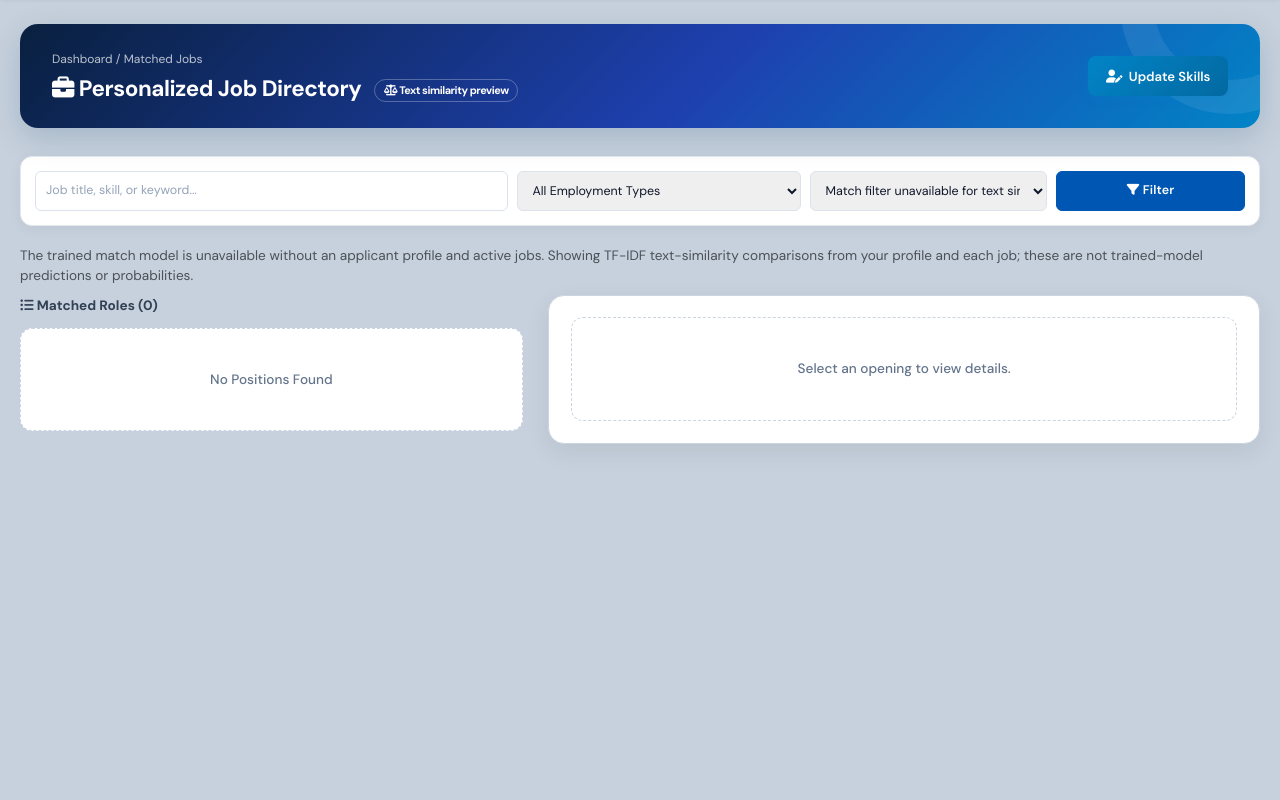
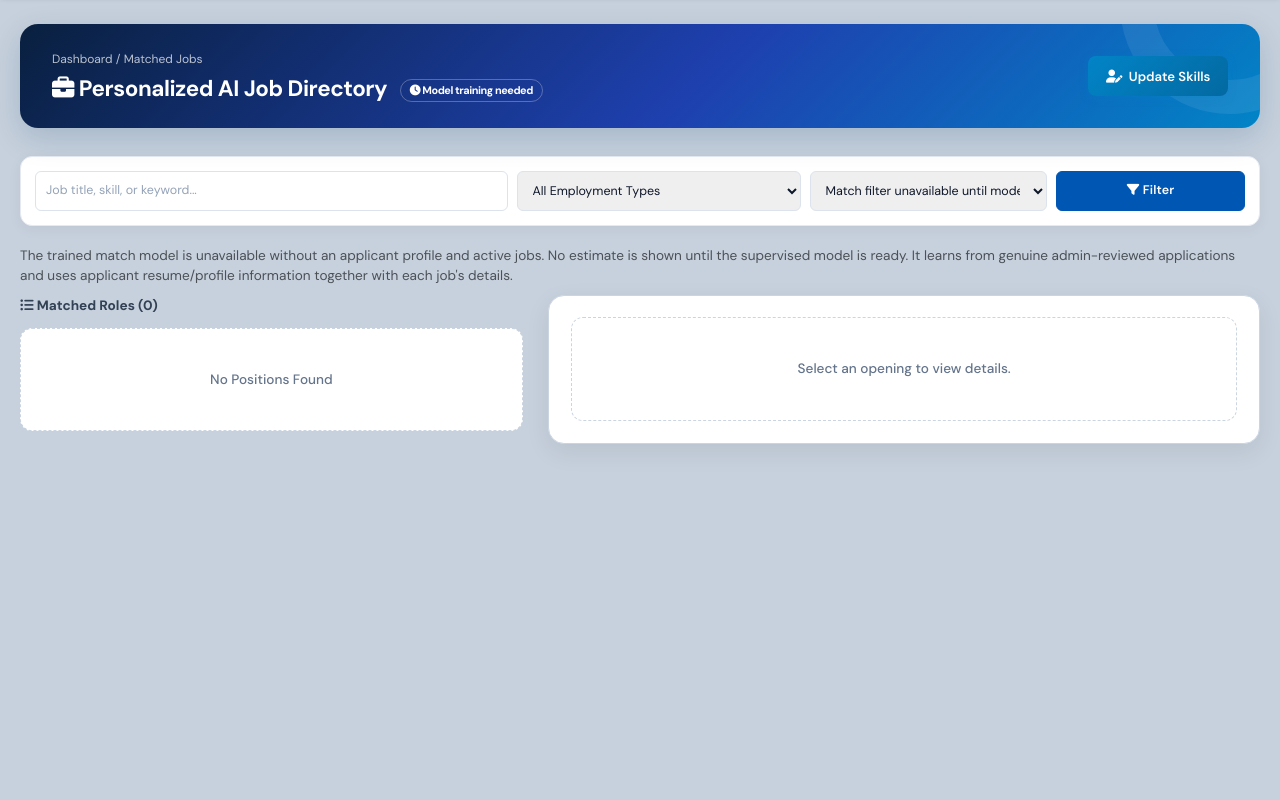
Before and after one commit to Obsianamichaelaaron/MIC, a Django app: page /applicant/jobs/ in a window 1280 px wide. Shown: the part 70-870 px from the top of the page. Run offline with Django 5.2, Linux system fonts and the light colour scheme; data that the repository does not hold is empty; parts of the project's set-up code (start-up, migrations or seed data) failed here and were passed over; some web fonts are replaced.

Commit message:
Remove similarity fallback from applicant job scores
Co-authored-by: Copilot <223556219+Copilot@users.noreply.github.com>

```diff
--- a/app/services/ml_job_matching.py
+++ b/app/services/ml_job_matching.py
@@ -12,7 +12,6 @@ from sklearn.metrics import (
     precision_score,
     recall_score,
 )
-from sklearn.metrics.pairwise import cosine_similarity
 from sklearn.model_selection import StratifiedGroupKFold
 from sklearn.pipeline import Pipeline
 from sklearn.linear_model import LogisticRegression
@@ -45,47 +44,6 @@ def build_match_text(applicant, job, resume_text=''):
         f'{applicant.experience_years or 0} years experience',
     )
     return ' '.join(str(part).strip() for part in parts if part and str(part).strip())
-
-
-def estimate_job_text_similarity(applicant, job, resume_text=''):
-    """Return TF-IDF text similarity, not a trained match probability."""
-    applicant_parts = (
-        resume_text,
-        applicant.skills,
-        applicant.qualifications,
-        applicant.education_level,
-        (
-            f'{applicant.experience_years} years experience'
-            if applicant.experience_years else ''
-        ),
-    )
-    applicant_text = ' '.join(
-        str(part).strip()
-        for part in applicant_parts
-        if part and str(part).strip()
-    )
-    job_text = ' '.join(
-        str(part).strip()
-        for part in (
-            job.title,
-            job.description,
-            job.requirements,
-            job.skills_required,
-        )
-        if part and str(part).strip()
-    )
-    if not applicant_text.strip() or not job_text.strip():
-        return None
-
-    vectorizer = TfidfVectorizer(
-        lowercase=True,
-        strip_accents='unicode',
-        ngram_range=(1, 2),
-        max_features=30000,
-        sublinear_tf=True,
-    )
-    vectors = vectorizer.fit_transform([applicant_text, job_text])
-    return round(float(cosine_similarity(vectors[0], vectors[1])[0, 0]) * 100, 2)
 
 
 def load_reviewed_match_samples():
--- a/app/templates/applicant/jobs_partial.html
+++ b/app/templates/applicant/jobs_partial.html
@@ -1,7 +1,7 @@
 <span id="jobsCount">{{ jobs|length }}</span>
 {% if not match_model_status.ready %}
     <div class="small text-muted mb-2" role="status">
-        {{ match_model_status.reason }} Any percentages shown are TF-IDF text similarity only, not trained-model predictions or probabilities.
+        {{ match_model_status.reason }} No trained-model estimate is available yet. The model uses applicant resume/profile information and job details after sufficient reviewed examples are collected.
     </div>
 {% endif %}
 <div id="activeFilters">
@@ -81,12 +81,10 @@
                                         data-match-score="{{ job.match_score }}">
                                     <i class="fas fa-star"></i> {{ job.match_score|floatformat:1 }}% ML estimate
                                 </button>
-                            {% elif job.match_score != None and job.match_score_type == 'similarity' %}
-                                <span class="small text-muted">{{ job.match_score|floatformat:1 }}% text similarity</span>
                             {% elif match_model_status.ready %}
                                 <span class="small text-muted">Add profile skills or a resume to get an ML estimate.</span>
                             {% else %}
-                                <span class="small text-muted">Add profile skills or a resume for text similarity.</span>
+                                <span class="small text-muted">ML estimate unavailable</span>
                             {% endif %}
                         </div>
                     </div>
--- a/app/views/views_applicant.py
+++ b/app/views/views_applicant.py
@@ -24,7 +24,6 @@ from app.services.resume_storage import (
 )
 from app.services.ml_ranking import compute_job_match_result, compute_job_match_score
 from app.services.ml_job_matching import (
-    estimate_job_text_similarity,
     get_match_classifier,
     predict_match_class,
     predict_match_score,
@@ -389,10 +388,6 @@ def jobs_view(request):
             )
             if score is not None:
                 score_type = 'model'
-        elif applicant:
-            score = estimate_job_text_similarity(applicant, job, resume_text)
-            if score is not None:
-                score_type = 'similarity'
         else:
             score = None
         ml_match_class = (
--- a/templates/applicant/jobs.html
+++ b/templates/applicant/jobs.html
@@ -73,13 +73,13 @@
 
 <div class="old-jobs-page">
     <div class="old-jobs-shell">
-        <section class="jobs-hero-old"><div class="jobs-hero-content-old"><div><p class="jobs-crumb"><a href="dashboard.php">Dashboard</a> / Matched Jobs</p><h1><i class="fas fa-briefcase"></i> {% if match_model_status.ready %}Personalized AI Job Directory{% else %}Personalized Job Directory{% endif %} <span class="jobs-hero-badge">{% if match_model_status.ready %}<i class="fas fa-brain"></i> Supervised ML{% else %}<i class="fas fa-scale-balanced"></i> Text similarity preview{% endif %}</span></h1></div><a href="profile.php" class="jobs-hero-action"><i class="fas fa-user-pen"></i> Update Skills</a></div></section>
-        <section class="jobs-filter-old"><form method="GET" action="jobs.php"><input name="search" value="{{ query }}" placeholder="Job title, skill, or keyword..."><select name="type" onchange="this.form.submit()"><option value="">All Employment Types</option><option value="full-time" {% if emp_type == 'full-time' %}selected{% endif %}>Full-time</option><option value="part-time" {% if emp_type == 'part-time' %}selected{% endif %}>Part-time</option><option value="contract" {% if emp_type == 'contract' %}selected{% endif %}>Contract</option><option value="internship" {% if emp_type == 'internship' %}selected{% endif %}>Internship</option></select><select name="min_match" onchange="this.form.submit()" {% if not match_model_status.ready %}disabled title="Minimum match filters are only available for trained-model predictions."{% endif %}>{% if match_model_status.ready %}<option value="" {% if not min_match %}selected{% endif %}>All Match %</option><option value="80" {% if min_match == '80' %}selected{% endif %}>80%+ (Excellent)</option><option value="60" {% if min_match == '60' %}selected{% endif %}>60%+ (Good)</option><option value="40" {% if min_match == '40' %}selected{% endif %}>40%+ (Average)</option>{% else %}<option value="" selected>Match filter unavailable for text similarity</option>{% endif %}</select><button type="submit"><i class="fas fa-filter"></i> Filter</button></form></section>
+        <section class="jobs-hero-old"><div class="jobs-hero-content-old"><div><p class="jobs-crumb"><a href="dashboard.php">Dashboard</a> / Matched Jobs</p><h1><i class="fas fa-briefcase"></i> Personalized AI Job Directory <span class="jobs-hero-badge">{% if match_model_status.ready %}<i class="fas fa-brain"></i> Supervised ML{% else %}<i class="fas fa-clock"></i> Model training needed{% endif %}</span></h1></div><a href="profile.php" class="jobs-hero-action"><i class="fas fa-user-pen"></i> Update Skills</a></div></section>
+        <section class="jobs-filter-old"><form method="GET" action="jobs.php"><input name="search" value="{{ query }}" placeholder="Job title, skill, or keyword..."><select name="type" onchange="this.form.submit()"><option value="">All Employment Types</option><option value="full-time" {% if emp_type == 'full-time' %}selected{% endif %}>Full-time</option><option value="part-time" {% if emp_type == 'part-time' %}selected{% endif %}>Part-time</option><option value="contract" {% if emp_type == 'contract' %}selected{% endif %}>Contract</option><option value="internship" {% if emp_type == 'internship' %}selected{% endif %}>Internship</option></select><select name="min_match" onchange="this.form.submit()" {% if not match_model_status.ready %}disabled title="Minimum match filters require a trained model."{% endif %}>{% if match_model_status.ready %}<option value="" {% if not min_match %}selected{% endif %}>All Match %</option><option value="80" {% if min_match == '80' %}selected{% endif %}>80%+ (Excellent)</option><option value="60" {% if min_match == '60' %}selected{% endif %}>60%+ (Good)</option><option value="40" {% if min_match == '40' %}selected{% endif %}>40%+ (Average)</option>{% else %}<option value="" selected>Match filter unavailable until model training</option>{% endif %}</select><button type="submit"><i class="fas fa-filter"></i> Filter</button></form></section>
         <div class="small text-muted mb-2" role="status">
             {% if match_model_status.ready %}
                 TF-IDF + Logistic Regression is trained on admin-reviewed application outcomes.
             {% else %}
-                {{ match_model_status.reason }} Showing TF-IDF text-similarity comparisons from your profile and each job; these are not trained-model predictions or probabilities.
+                {{ match_model_status.reason }} No estimate is shown until the supervised model is ready. It learns from genuine admin-reviewed applications and uses applicant resume/profile information together with each job's details.
             {% endif %}
         </div>
         <div class="jobs-split">
@@ -106,10 +106,8 @@
                                     {% endif %}
                                     {% if item.match_score != None and item.match_score_type == 'model' %}
                                         <span class="job-score-old"><i class="fas fa-bolt"></i> {{ item.match_score|floatformat:0 }}% ML estimate</span>
-                                    {% elif item.match_score != None and item.match_score_type == 'similarity' %}
-                                        <span class="job-score-old"><i class="fas fa-magnifying-glass"></i> {{ item.match_score|floatformat:0 }}% text similarity</span>
                                     {% else %}
-                                        <span class="job-score-old">Add profile skills or a resume to compare</span>
+                                        <span class="job-score-old">ML estimate unavailable</span>
                                     {% endif %}
                                 </div>
                             </div>
--- a/templates/applicant/jobs_partial.html
+++ b/templates/applicant/jobs_partial.html
@@ -1,7 +1,7 @@
 <span id="jobsCount">{{ jobs|length }}</span>
 {% if not match_model_status.ready %}
     <div class="small text-muted mb-2" role="status">
-        {{ match_model_status.reason }} Any percentages shown are TF-IDF text similarity only, not trained-model predictions or probabilities.
+        {{ match_model_status.reason }} No trained-model estimate is available yet. The model uses applicant resume/profile information and job details after sufficient reviewed examples are collected.
     </div>
 {% endif %}
 <div id="activeFilters">
@@ -81,12 +81,10 @@
                                         data-match-score="{{ job.match_score }}">
                                     <i class="fas fa-star"></i> {{ job.match_score|floatformat:1 }}% ML estimate
                                 </button>
-                            {% elif job.match_score != None and job.match_score_type == 'similarity' %}
-                                <span class="small text-muted">{{ job.match_score|floatformat:1 }}% text similarity</span>
                             {% elif match_model_status.ready %}
                                 <span class="small text-muted">Add profile skills or a resume to get an ML estimate.</span>
                             {% else %}
-                                <span class="small text-muted">Add profile skills or a resume for text similarity.</span>
+                                <span class="small text-muted">ML estimate unavailable</span>
                             {% endif %}
                         </div>
                     </div>
```
Also changed, not shown: app/templates/applicant/jobs.html (+4 -6 lines), app/tests.py (+7 -19 lines).
